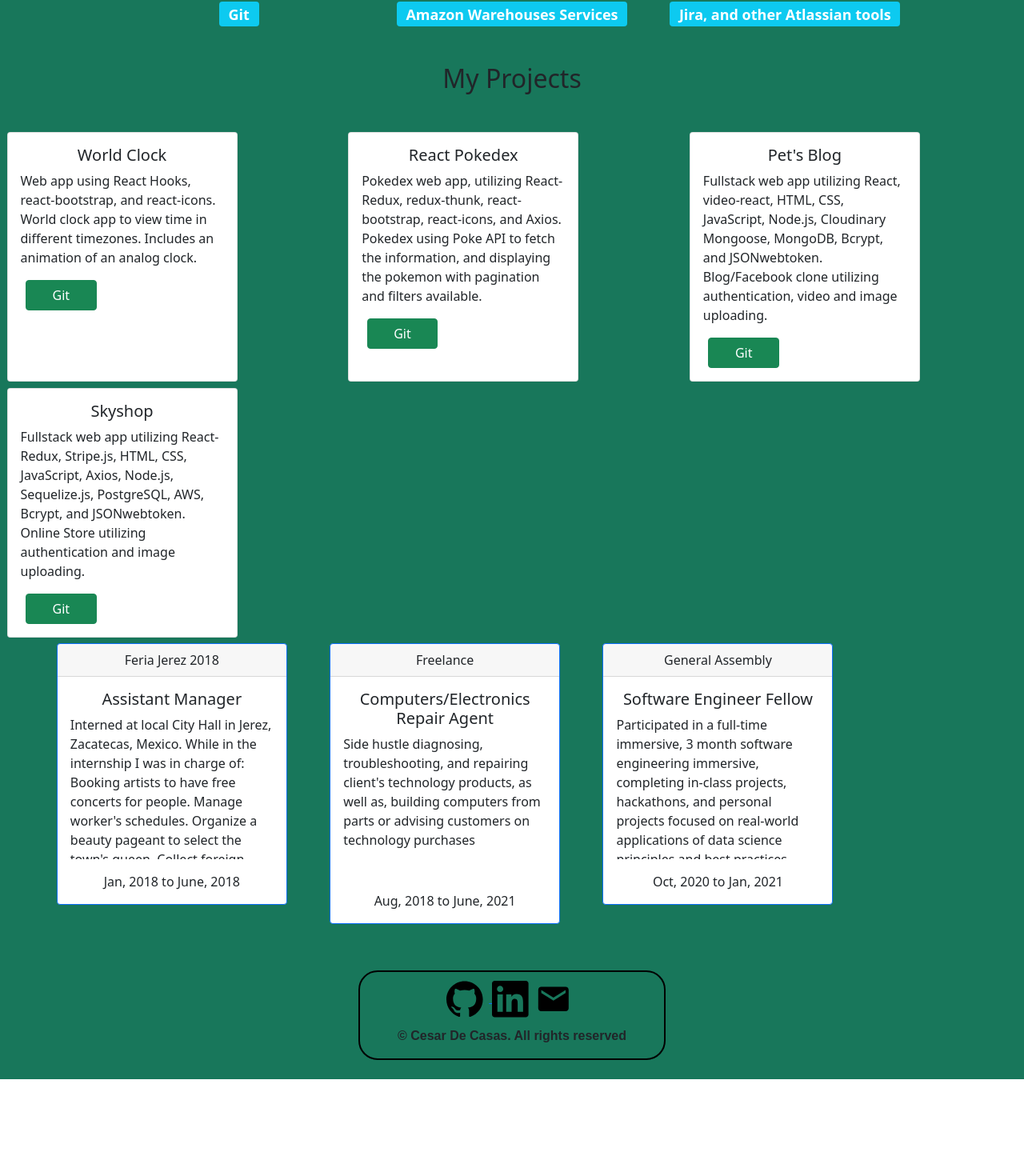
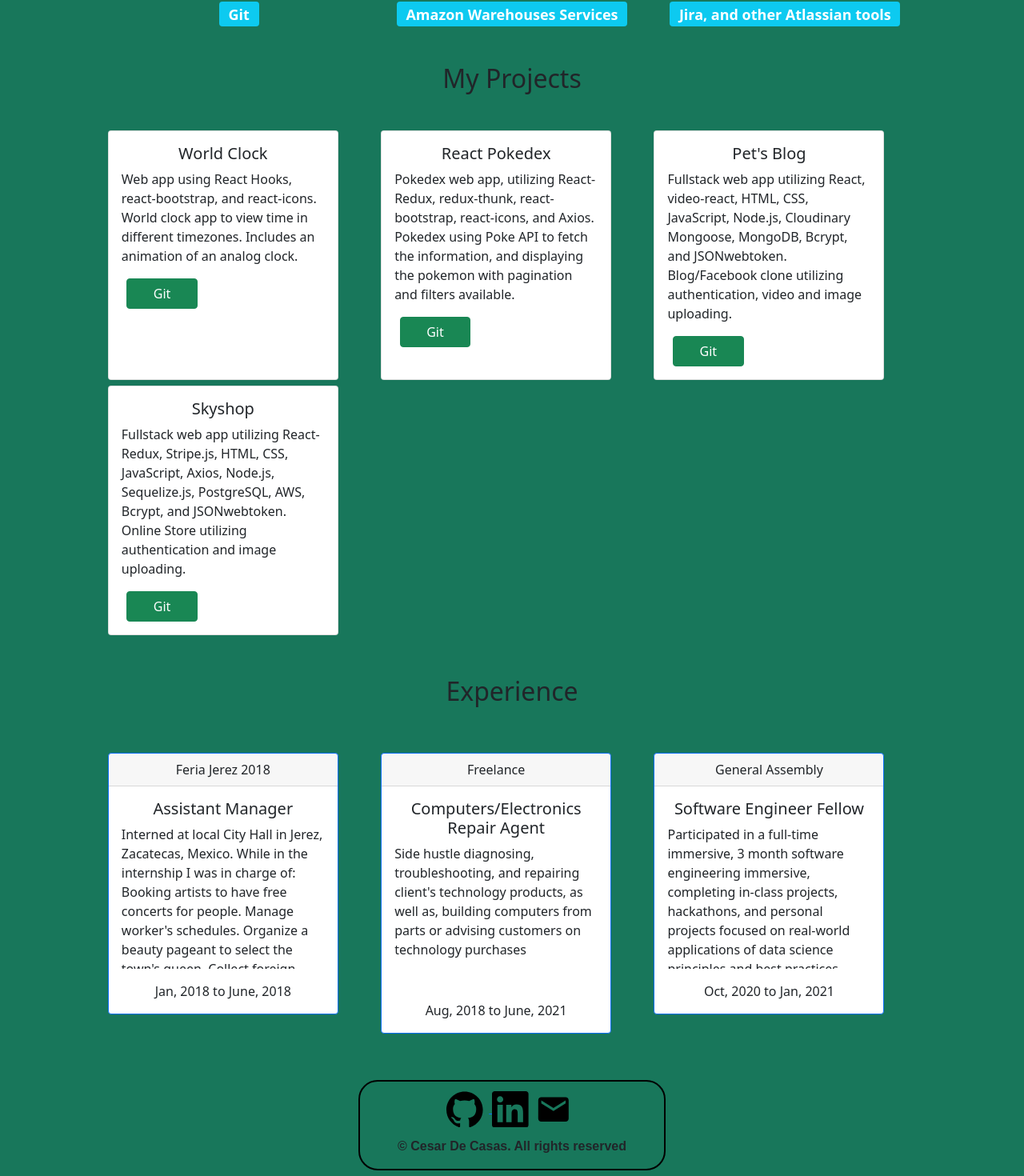
Before and after one commit to cesardecasas/Portfolio, a React (Create React App) app in the folder client/: page / in a window 1280 px wide. Shown: the part 1225-2695 px from the top of the page at 80% size. Before the commit the page ends 2574 px from the top, so only its background shows below. Built offline with nearby package versions, Linux system fonts and the light colour scheme; a web font is replaced by a local one.

Commit message:
experience modified

```diff
--- a/client/src/Main.js
+++ b/client/src/Main.js
@@ -25,10 +25,11 @@
                 <Grid name='Tools' arr={technologies.Tools} />
             </div>
             <h2 style={{margin:'3%'}}>My Projects</h2>
-            <section className='projects'>
+            <section className='projects' style={{width:'80%', marginLeft:'10%'}}>
                 {Projects.arr.map((project, index)=><ProjectCard key={index} title={project.tittle} text={project.description} link={project.link}/>)}
             </section>
-            <section className='grid' style={{width:'80%', marginLeft:'5%'}}>
+            <h2 style={{margin:'4%'}}>Experience</h2>
+            <section className='grid' style={{width:'80%', marginLeft:'10%'}}>
                 {experience.arr.map((exp, i)=><ExperienceCard exp={exp} key={i} />)}
             </section>
             <Footer/>
```
